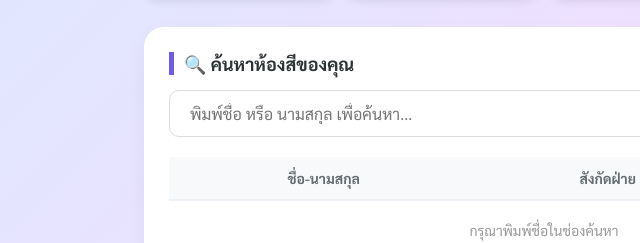
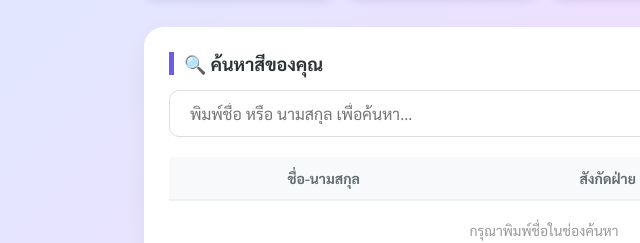
Before and after one commit to GokohPariwat/size, a plain HTML site: page index.html in a window 1280 px wide. Shown: the part 281-524 px from the top of the page, 96-736 px from the left. Drawn offline with Linux system fonts and the light colour scheme.

Commit message:
Update index.html

```diff
--- a/index.html
+++ b/index.html
@@ -159,7 +159,7 @@
         </div>
 
         <div class="content-card">
-            <div class="section-title">🔍 ค้นหาห้องสีของคุณ</div>
+            <div class="section-title">🔍 ค้นหาสีของคุณ</div>
             <div class="search-box">
                 <input type="text" id="searchInput" class="search-input" placeholder="พิมพ์ชื่อ หรือ นามสกุล เพื่อค้นหา..." onkeyup="searchName()">
             </div>
```
